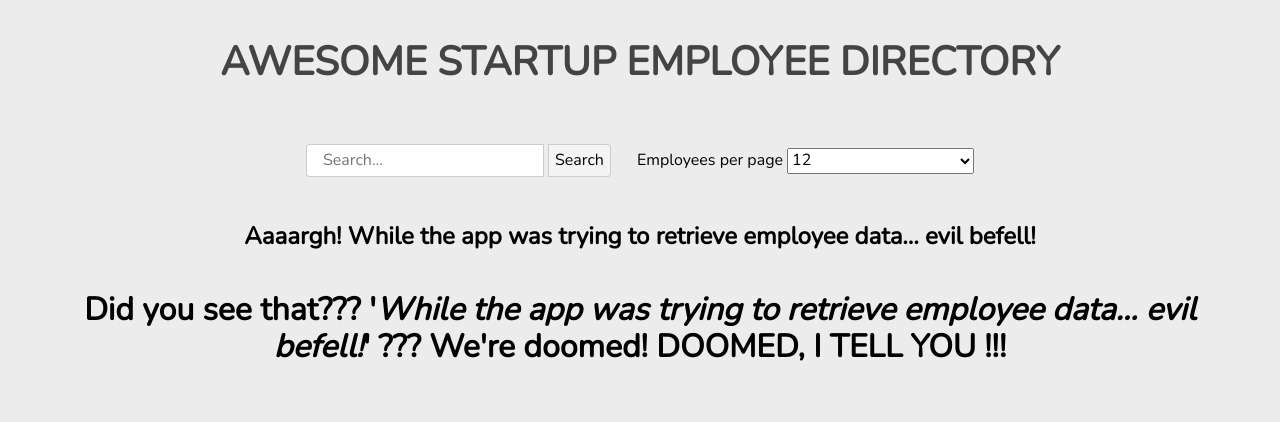
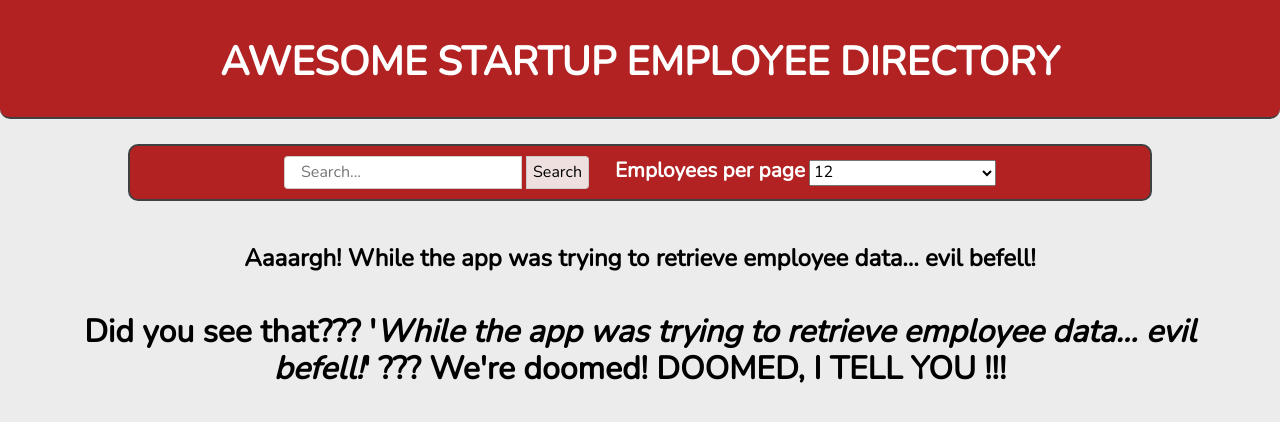
Before and after one commit to NickBulbeck/th_project5, a plain HTML site: page index.html in a window 1280 px wide. Drawn offline with nearby package versions, Linux system fonts and the light colour scheme; no server answers.

Commit message:
Interim update to CSS

```diff
--- a/css/styles.css
+++ b/css/styles.css
@@ -21,14 +21,25 @@ body {
 
 header {
     padding: 15px 5px 5px;
+    background-color: firebrick;
+    border-bottom:2px solid #404040;
+    border-radius: 0 0 10px 10px;
 }
 
 form {
-    margin-top: 0;
-    margin-bottom: 1.5rem;
+    margin: 0 auto 1.5rem;
+    border: 2px solid #404040;
+    background-color: firebrick;
+    max-width: 80%;
+    padding: 0.5rem;
+    border-radius: 10px;
+    color: #fff;
 }
 
-/* END OF EXPERIMENTAL STUFF */
+label {
+    font-size: 1.3rem;
+    font-weight: bold;
+}
 
 .header-inner-container {
     max-width: 1180px;
@@ -42,6 +53,7 @@ header h1 {
     font-size: 2.5rem;
     color: rgba(50, 50, 50, 0.9);
     margin-top: 1.5rem;
+    color: #fff;
 }
 
 .search-input {
@@ -91,6 +103,7 @@ label, select {
     width: 100%;
     max-width: 1200px;
     margin: auto;
+    back
 }
 
 .card {
```
